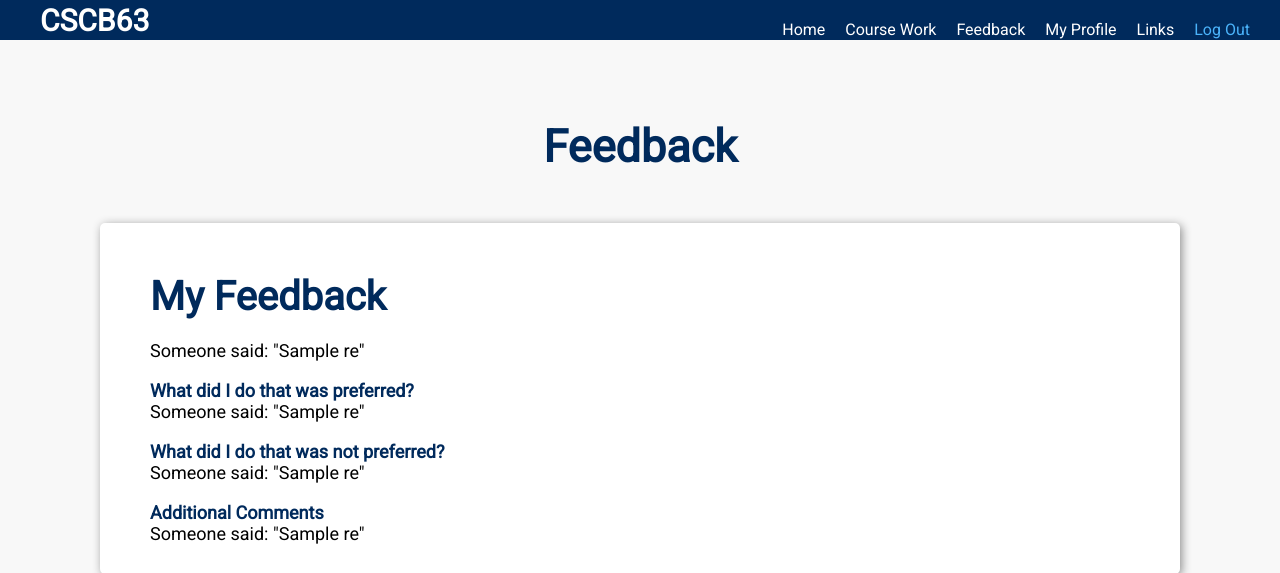
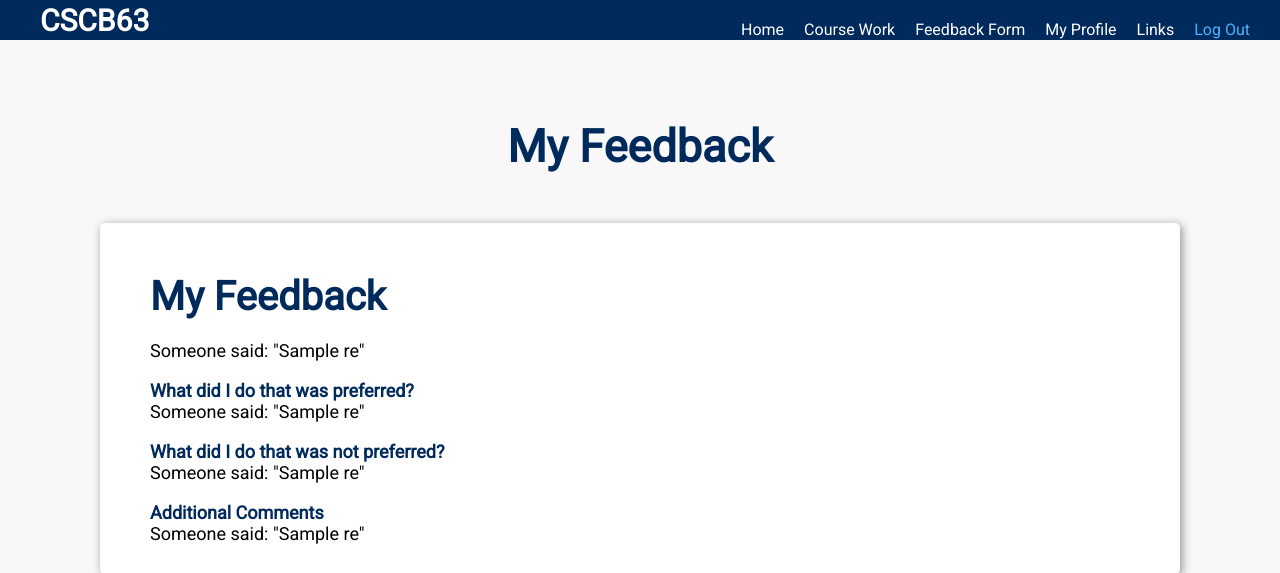
Before and after one commit to David-Huynh/CourseWebsite, a Flask app: template src/templates/feedback.html in a window 1280 px wide. Shown: the top 573 px of the page. Run offline with Flask 2, Linux system fonts and the light colour scheme; the template is opened without the code that fills it: most values are stand-ins (such as "Sample title", 1, 10 or a date in 2020).

Commit message:
updated changes for feedback.html

```diff
--- a/src/templates/feedback.html
+++ b/src/templates/feedback.html
@@ -17,10 +17,14 @@
         {% block content %}
         <!-- Page Content -->
         <div class="content">
-            {% if saved %}
-                <h1 class="title" id="assignmentPageTitle">Feedback(Saved)</h1>
+            {% if user_type != 2 %}
+                <h1 class="title" id="assignmentPageTitle">My Feedback</h1>
             {% else %}
-                <h1 class="title" id="assignmentPageTitle">Feedback</h1>
+                {% if saved %}
+                    <h1 class="title" id="assignmentPageTitle">Feedback(Saved)</h1>
+                {% else %}
+                    <h1 class="title" id="assignmentPageTitle">Feedback</h1>
+                {% endif %}
             {% endif %}
             {% if user_type == 2 %}
                 <div class="card">
--- a/src/templates/template.html
+++ b/src/templates/template.html
@@ -28,7 +28,11 @@
                             <li><a href="{{url_for('.tutorials',id=ta_id)}}">Tutorials</a></li>
                         {% endif %}
                         <li><a href="{{url_for('.coursework')}}">Course Work</a></li>
-                        <li><a href="{{url_for('.feedback')}}">Feedback</a></li>
+                        {% if not ta_level %}
+                            <li><a href="{{url_for('.feedback')}}">Feedback Form</a></li>
+                        {% else %}
+                            <li><a href="{{url_for('.feedback')}}">My Feedback</a></li>
+                        {% endif %}
                         <li><a href="{{url_for('.profile')}}">My Profile</a></li>
                         <li><a href="{{url_for('.links')}}">Links</a></li>
                         <li><a href="{{url_for('.logout')}}" id="logout">Log Out</a></li>
```
